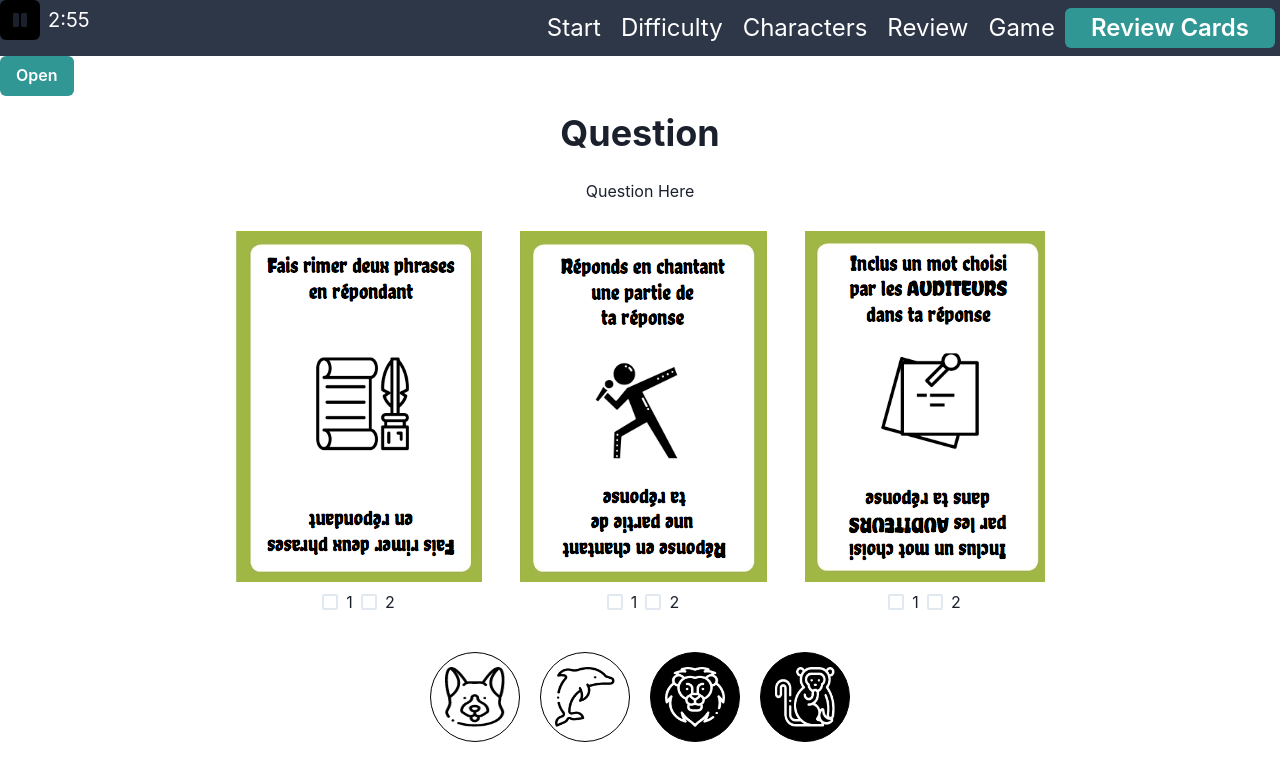
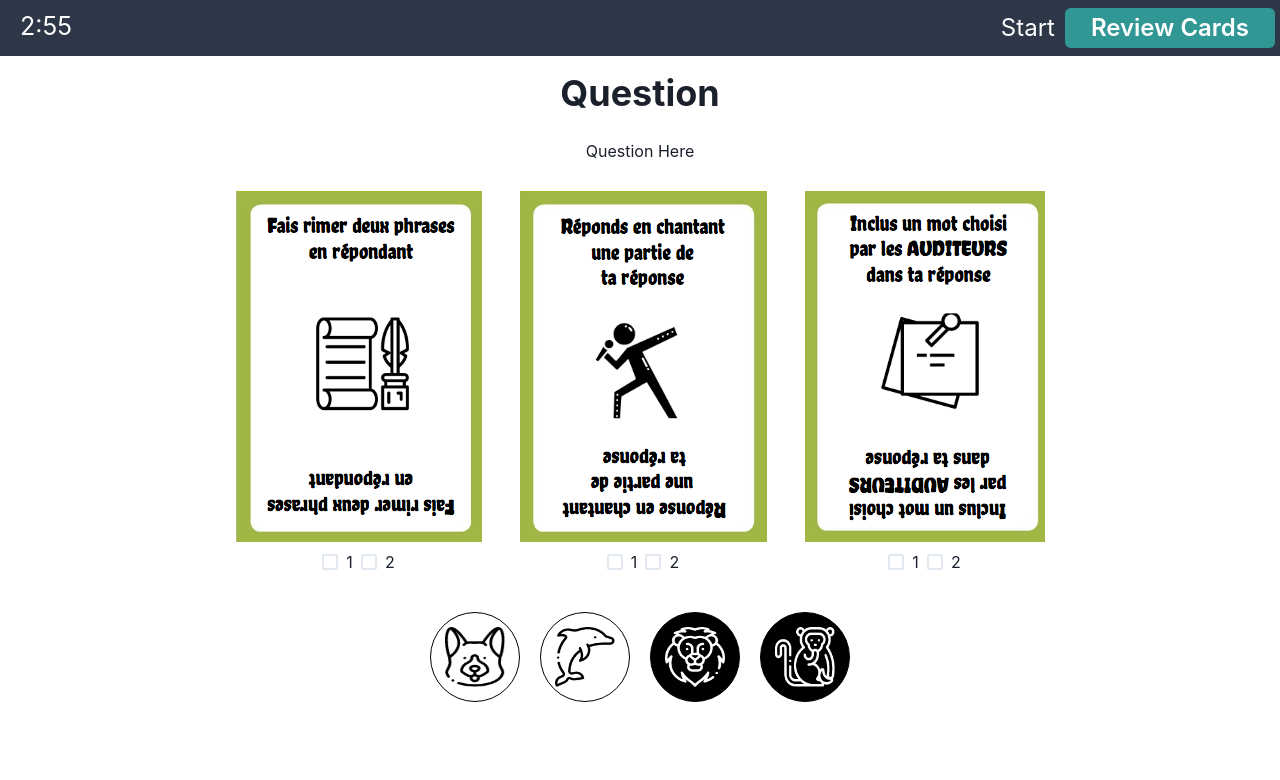
Before and after one commit to mgysel/SHS, a React (Create React App) app in the folder frontend/: page /game in a window 1280 px wide. Shown: the top 780 px of the page. Built offline with nearby package versions, Linux system fonts and the light colour scheme.

Commit message:
Styling, new timer

```diff
--- a/frontend/package.json
+++ b/frontend/package.json
@@ -15,6 +15,7 @@
     "framer-motion": "^3.10.0",
     "konva": "^8.3.13",
     "react": "^18.2.0",
+    "react-countdown": "^2.3.5",
     "react-dnd": "^16.0.1",
     "react-dnd-html5-backend": "^16.0.1",
     "react-dom": "^18.2.0",
--- a/frontend/src/App.js
+++ b/frontend/src/App.js
@@ -2,7 +2,6 @@ import Navbar from "./components/Navbar";
 import Navigation from "./pages/Navigation";
 import StoreProvider from "./helpers/context";
 import { ChakraProvider, extendTheme } from "@chakra-ui/react";
-import DrawerExample from "./components/DrawerExample";
 
 function App() {
 
@@ -30,7 +29,6 @@ function App() {
     <ChakraProvider theme={theme}>
       <StoreProvider>
         <Navbar />
-        <DrawerExample />
         <Navigation />
       </StoreProvider>
     </ChakraProvider>
--- a/frontend/src/components/Navbar.jsx
+++ b/frontend/src/components/Navbar.jsx
@@ -26,6 +26,7 @@ import { FaUser } from "react-icons/fa";
 import { StoreContext } from "../helpers/context";
 import CardDrawer from './navbar/CardDrawer.jsx';
 import { useHistory, useLocation } from 'react-router-dom';
+import Countdown from 'react-countdown';
 
 import Timer from './Timer'
 
@@ -36,7 +37,7 @@ const Navbar = ({ children, ...rest }) => {
   // const [difficulty, setDifficulty] = React.useState(context.difficulty);
   let [cc, setCC] = React.useState(context.cc);
   let [difficulty, setDifficulty] = React.useState(context.difficulty);
-  const [gameMode, setGameMode] = context.gameMode;
+  let [gameMode, setGameMode] = React.useState(context.gameMode);
 
   const btnRef = React.useRef()
   const { isOpen, onOpen, onClose } = useDisclosure();
@@ -50,18 +51,50 @@ const Navbar = ({ children, ...rest }) => {
     setDifficulty('');
     context.cc[0] = '';
     context.difficulty[0] = '';
+    context.cc[1]('');
+    context.difficulty[1]('');
+    context.gameMode[1](0);
     console.log(context.cc);
     console.log(context.difficulty);
     history.push("/");
   }
   // Set global CC (context or character)
 
+  // Timer
+  // Renderer callback with condition
+  const renderer = ({ hours, minutes, seconds, completed }) => {
+    // Render a countdown
+    return <Text fontSize='25px'>{minutes}:{seconds}</Text>;
+  };
+
   // Styling
   const p='10px';
 
+  // {
+  //  <Text p={p} fontSize='2xl' as={RouterLink} to={"/difficulty"}>
+  //   Difficulty
+  // </Text>
+  // <Text p={p} fontSize='2xl' as={RouterLink} to={"/characters"}>
+  // Characters
+  // </Text>
+  // <Text p={p} fontSize='2xl'  as={RouterLink} to={"/review"}>
+  //   Review
+  // </Text>
+  // <Text p={p} fontSize='2xl'  as={RouterLink} to={"/game"}>
+  //   Game
+  // </Text>
+  // }
+
   return (
     <Flex h="3.5rem" justifyContent="center" bg="gray.700" color="white">
-      <Timer />
+      {context.gameMode[0]===1 &&
+        <Flex ml='20px' mt='8px' width='200px' height='20px'>
+          <Countdown
+            date={Date.now() + 180*1000}
+            renderer={renderer}
+          />
+        </Flex>
+      }
       <Flex
         w="100%"
         maxW="1366px"
@@ -76,18 +109,6 @@ const Navbar = ({ children, ...rest }) => {
         }}>
           Start
         </Text>
-        <Text p={p} fontSize='2xl' as={RouterLink} to={"/difficulty"}>
-          Difficulty
-        </Text>
-        <Text p={p} fontSize='2xl' as={RouterLink} to={"/characters"}>
-          Characters
-        </Text>
-        <Text p={p} fontSize='2xl'  as={RouterLink} to={"/review"}>
-          Review
-        </Text>
-        <Text p={p} fontSize='2xl'  as={RouterLink} to={"/game"}>
-          Game
-        </Text>
         <Button ref={btnRef} colorScheme="teal" onClick={onOpen} >
           <Text
             p={p} fontSize='2xl'
@@ -99,9 +120,17 @@ const Navbar = ({ children, ...rest }) => {
           </Text>
         </Button>
         <Drawer
-          isOpen={isOpen} onClose={onClose}  placement='right' finalFocusRef={btnRef} size='full'
+          size='full'
+          variant="alwaysOpen"
+          {...rest}
+          isOpen={isOpen}
+          placement="right"
+          onClose={onClose}
+          trapFocus={false}
+          closeOnOverlayClick={false}
+          blockScrollOnMount={false}
         >
-          <DrawerOverlay />
+          {/* <DrawerOverlay /> */}
           <DrawerContent>
             <DrawerCloseButton />
             <DrawerHeader>Review Criteria Cards</DrawerHeader>
--- a/frontend/src/pages/Game.jsx
+++ b/frontend/src/pages/Game.jsx
@@ -29,6 +29,7 @@ import GameCard from "../components/GameCard"
 const Game = () => {
 
   const context = useContext(StoreContext);
+  const [gameMode, setGameMode] = context.gameMode;
 
   // Global variables
   let score = context.score[0]
@@ -45,6 +46,11 @@ const Game = () => {
 
   // Styling
   let playerPadding = '10px'
+
+  // Set game mode to 1
+  useEffect(() => {
+    context.gameMode[1](1);
+  }, [])
 
   return (
     <Flex w="100%" direction="column">
--- a/frontend/src/pages/StartGame.jsx
+++ b/frontend/src/pages/StartGame.jsx
@@ -1,5 +1,6 @@
-import React, { useEffect, useState } from "react";
+import React, { useEffect, useState, useContext } from "react";
 import { useLocation, Link as RouterLink } from "react-router-dom";
+import { StoreContext } from "../helpers/context";
 import {
   Box,
   Button,
@@ -12,6 +13,12 @@ import {
 } from "@chakra-ui/react";
 
 const StartGame = () => {
+  const context = useContext(StoreContext);
+
+  // Set game mode to 0
+  useEffect(() => {
+    context.gameMode[1](0);
+  }, [])
 
   return (
     <Flex w="100%" direction="column">
```
Also changed, not shown: frontend/src/components/NewTimer.jsx (added, +42 -0 lines), 1 other file (tests, documents, lock files or other folders).
